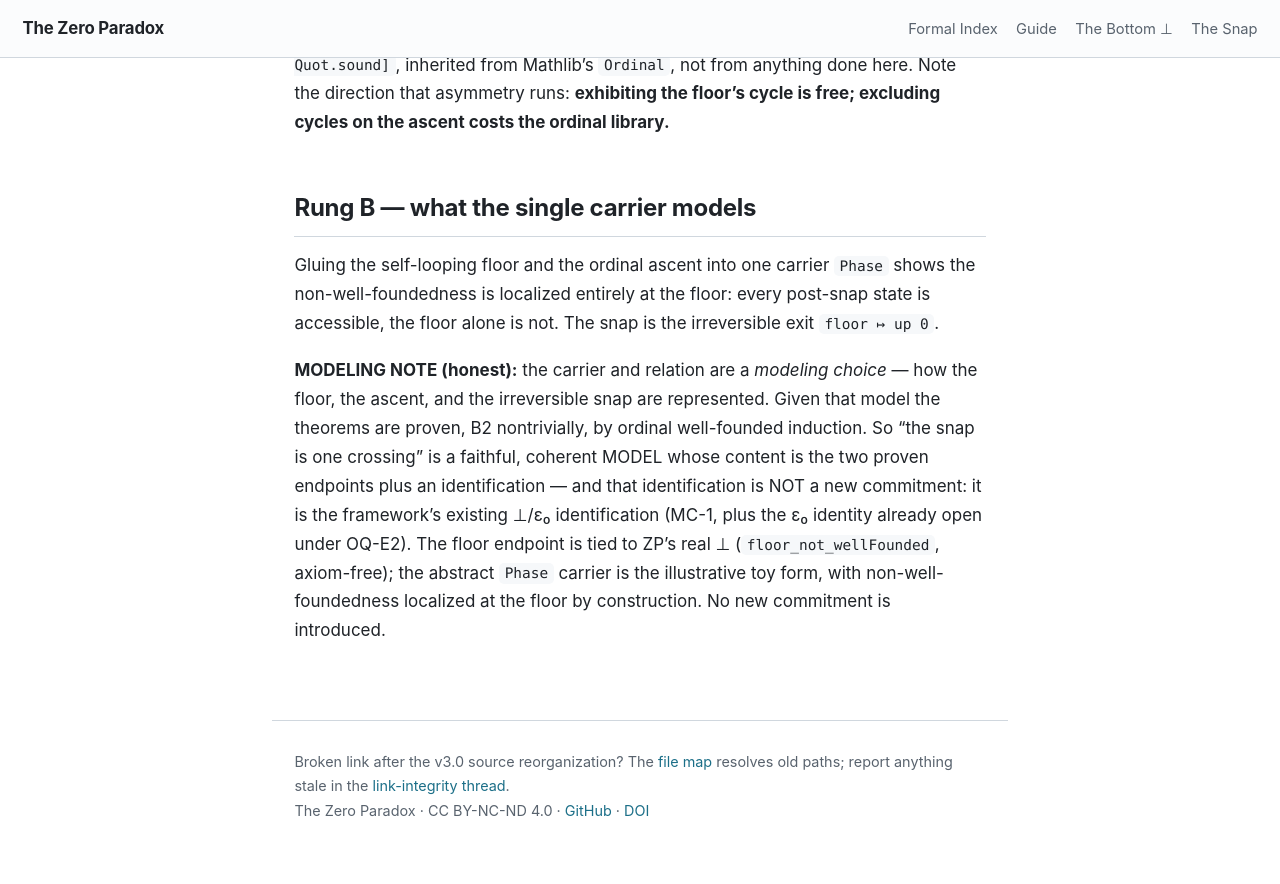
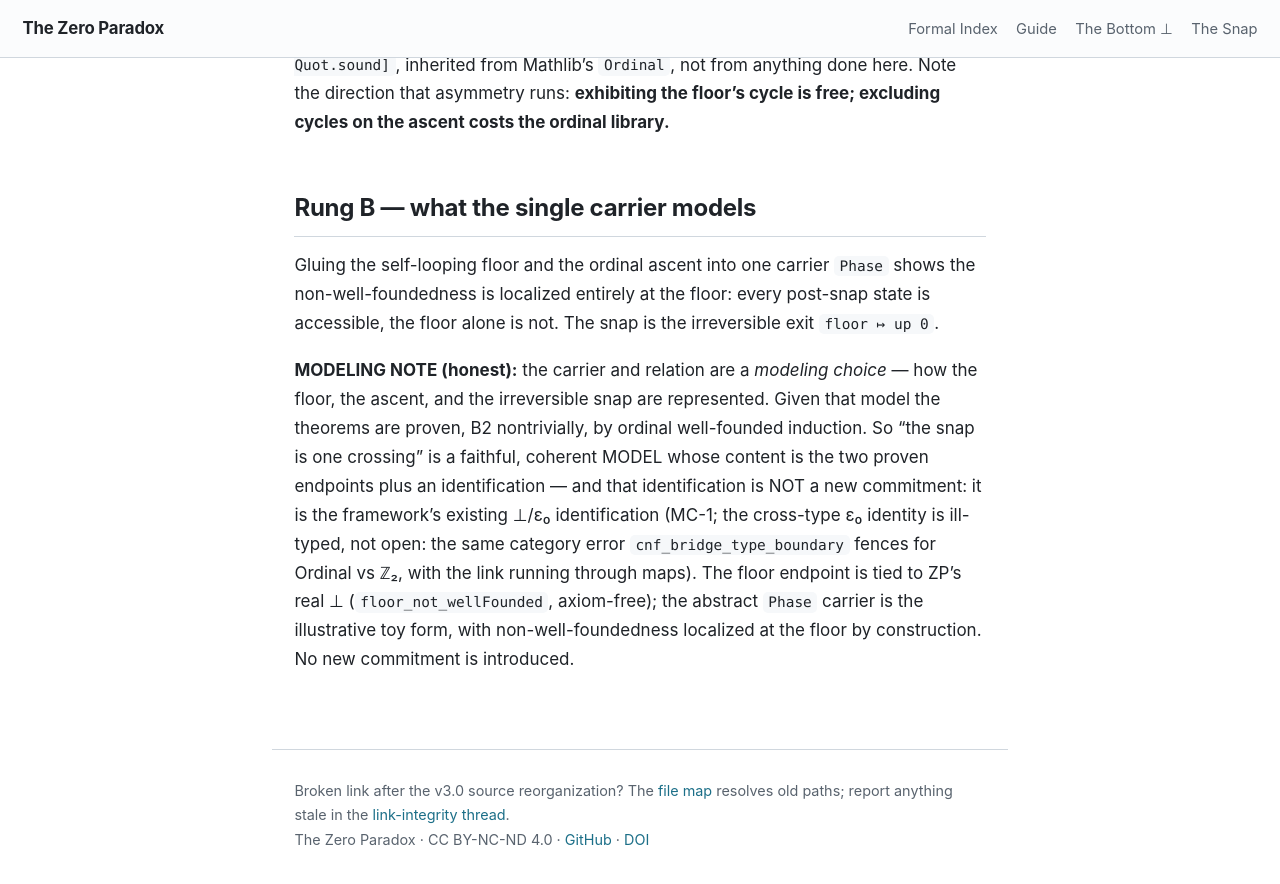
Before and after one commit to timbrigham/ZeroParadox, a Jekyll site: the page built from ZeroParadox/Multihomed/Boundary.md, in a window 1280 px wide and 900 px high, scrolled down 5368 px. Shown: the top 884 px of the window. Built offline with Jekyll 4.4.1, drawn with Linux system fonts in a browser that asks for light colours; our own code applies the rules of GitHub Pages for plain Markdown files.

Commit message:
Type-level identity is ill-typed, not open: extend to all siblings
Per Tim's 2026-10-02 rulings on the round-3 flags:
- The epsilon-0 / proof-theoretic ordinal row moves from CLAIMS.md Tier 6 (Open) to the
  Resolved questions table; it and README name the MachinePhase/Ordinal identity as the
  same category error cnf_bridge_type_boundary fences for Ordinal vs Z2, with the link
  through maps (snap_map_mono, snapEmbed).
- "the epsilon-0 identity open under OQ-E2" restated as ill-typed, not open, at
  CLAIMS.md (well-foundedness boundary row), LEAN_CUSTOM_REGISTRY.md, Boundary.md and
  the ZP-J Keystone Addendum Section III box (v1.19 -> v1.20, PDF rebuilt, register
  token and README version updated). OQ-E2's own row is unchanged.

Co-Authored-By: Claude Opus 5.5 (1M context) <noreply@anthropic.com>
Claude-Session: https://claude.ai/code/session_01M7PxaZmdYwacRczCRPuVWC

```diff
--- a/ZeroParadox/Multihomed/Boundary.md
+++ b/ZeroParadox/Multihomed/Boundary.md
@@ -168,7 +168,8 @@ alone is not. The snap is the irreversible exit `floor ↦ up 0`.
 ascent, and the irreversible snap are represented. Given that model the theorems are proven, B2
 nontrivially, by ordinal well-founded induction. So "the snap is one crossing" is a faithful, coherent
 MODEL whose content is the two proven endpoints plus an identification — and that identification is NOT
-a new commitment: it is the framework's existing ⊥/ε₀ identification (MC-1, plus the ε₀ identity already
-open under OQ-E2). The floor endpoint is tied to ZP's real ⊥ (`floor_not_wellFounded`, axiom-free); the
+a new commitment: it is the framework's existing ⊥/ε₀ identification (MC-1; the cross-type ε₀ identity is
+ill-typed, not open: the same category error `cnf_bridge_type_boundary` fences for Ordinal vs ℤ₂, with the
+link running through maps). The floor endpoint is tied to ZP's real ⊥ (`floor_not_wellFounded`, axiom-free); the
 abstract `Phase` carrier is the illustrative toy form, with non-well-foundedness localized at the floor
 by construction. No new commitment is introduced.
```
Also changed, not shown: CLAIMS.md (+2 -2 lines), LEAN_CUSTOM_REGISTRY.md (+1 -1 lines), README.md (+2 -2 lines), register.md (+1 -1 lines), scripts/build_zpj_keystone_addendum.py (+6 -4 lines), 1 other file.
